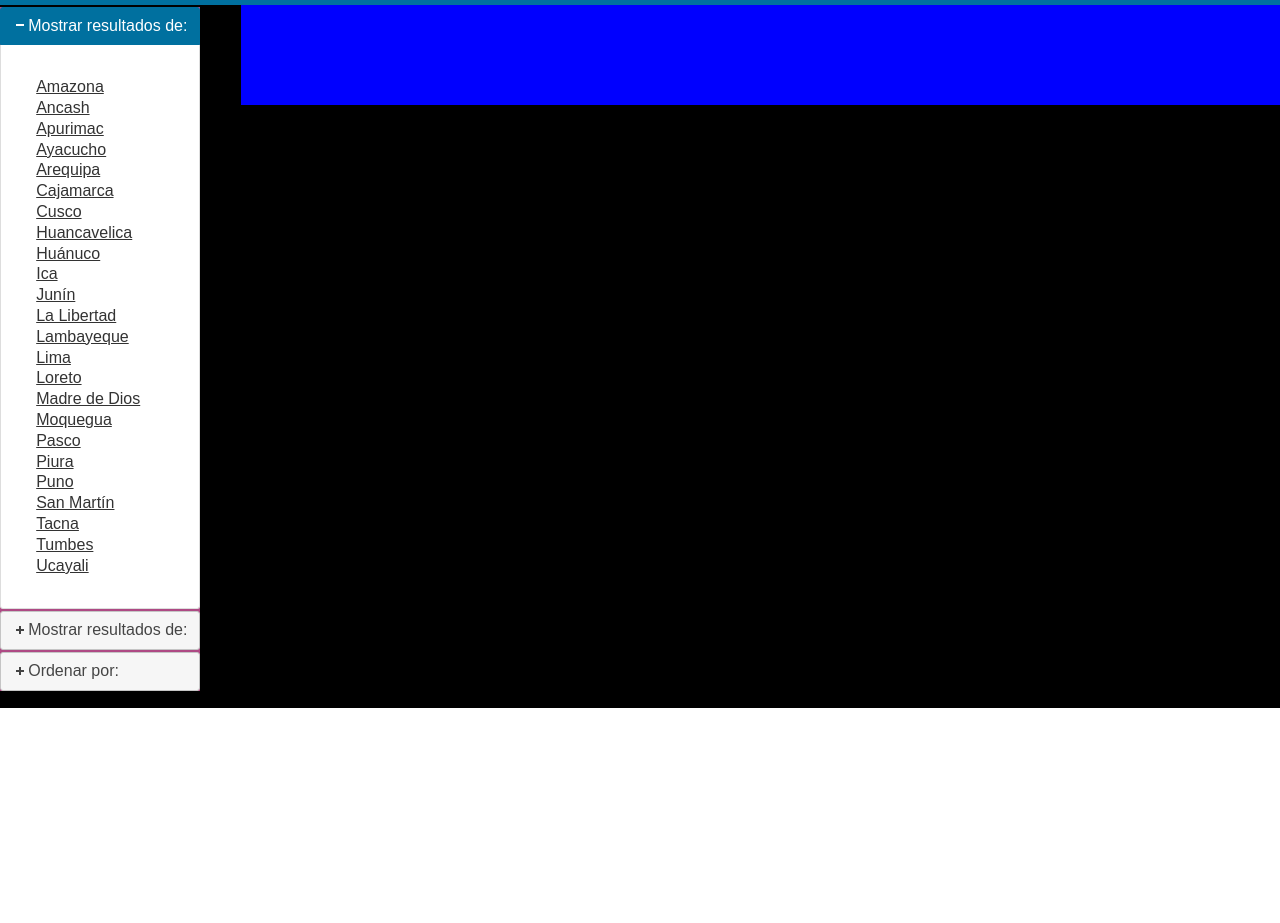
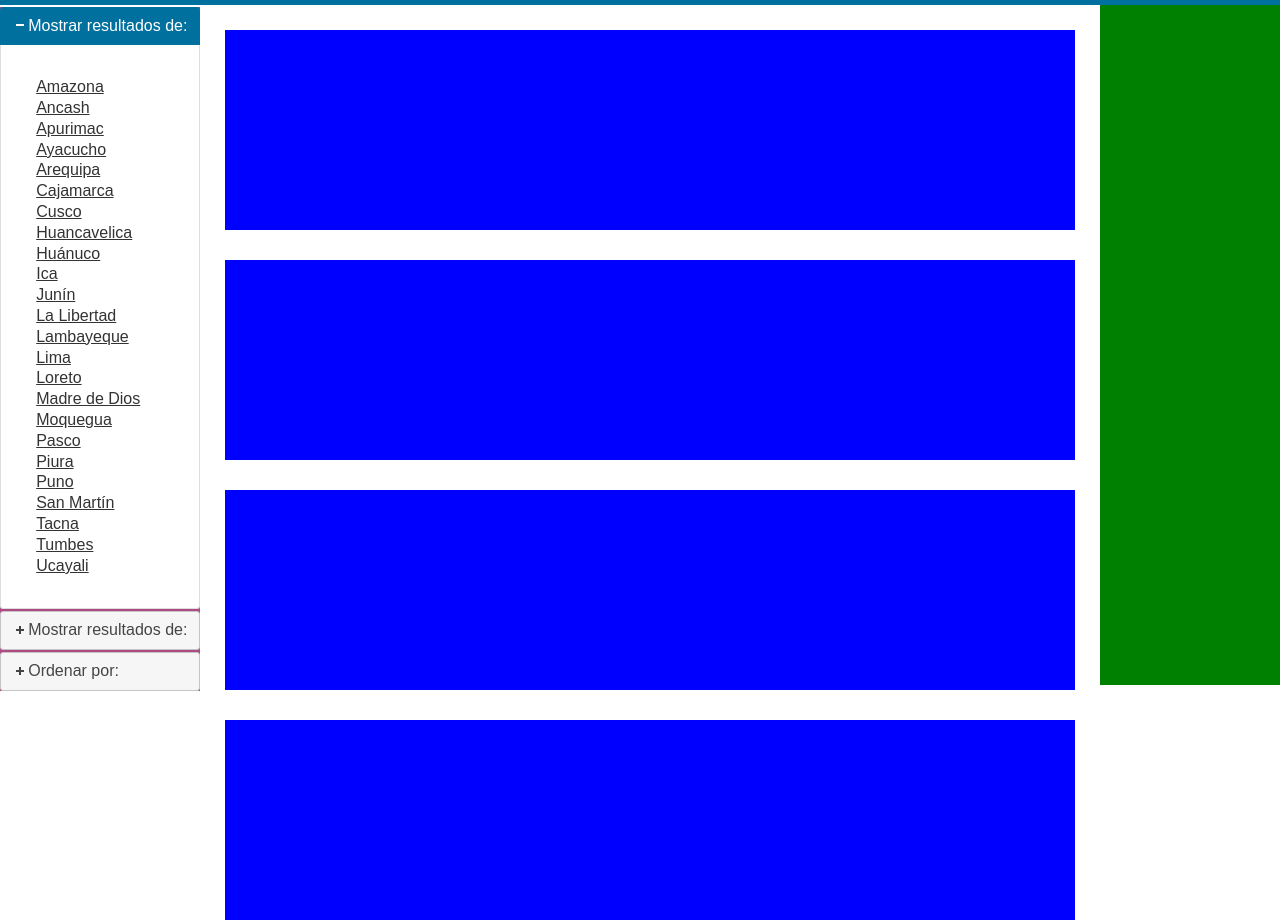
Before and after one commit to thesummitdevelopers/CarWave, a website: page resultados.html in a window 1280 px wide. Shown: the part 60-983 px from the top of the page. Before the commit the page ends 800 px from the top, so only its background shows below. Drawn offline with Linux system fonts and the light colour scheme; files whose address does not match are found by name.

Commit message:
Vista de listado de publicaciones (resultados.html) al 100%.

```diff
--- a/css/style_resultados.css
+++ b/css/style_resultados.css
@@ -1,9 +1,3 @@
-.general{
-  background-color: black;
-  width: 1366px;
-  height: 768px;
-}
-
 .barraNavegacion{
   padding-bottom: 5px;
 }
@@ -14,10 +8,17 @@
 }
 
 .listaPublicaciones{
-  width: 1125px;
-  height: 100px;
+  width: 850px;
+  height: 200px;
   background-color: blue;
   float: right;
+  margin: 25px 25px 5px 0;
+}
+
+.anuncios{
+  width: 266px;
+  height: 680px;
+  background-color: green;
 }
 
 #nav{
@@ -54,3 +55,21 @@ input{
 body{
   margin: auto;
 }
+
+div.general{
+  background-color: rgba(0,0,0,0);
+  width: 1366px;
+  height: auto;
+}
+
+div.panelIzquierdo{
+  float: left;
+  width: 1100px;
+  height: auto;
+}
+
+div.panelDerecho{
+  float: right;
+  width: 266px;
+  height: auto;
+}
--- a/resultados.html
+++ b/resultados.html
@@ -10,8 +10,9 @@
     <script type="text/javascript" src="scripts/resultados.js"></script>
   </head>
   <body>
+    <div class="general">
+
       <!-- Barra de navegación -->
-    <div class="general">
       <div id="nav">
         <div class="barraNavegacion">
           <a href="index.html"><img src="assets/img_login2.png" width="50px" heigth="50px"></a>
@@ -23,9 +24,18 @@
         </div>
       </div>
 
-      <div class="listaPublicaciones">
+      <div class="panelIzquierdo">
 
-      </div>
+        <div class="listaPublicaciones"></div>
+        <div class="listaPublicaciones"></div>
+        <div class="listaPublicaciones"></div>
+        <div class="listaPublicaciones"></div>
+        <div class="listaPublicaciones"></div>
+        <div class="listaPublicaciones"></div>
+        <div class="listaPublicaciones"></div>
+        <div class="listaPublicaciones"></div>
+        <div class="listaPublicaciones"></div>
+        <div class="listaPublicaciones"></div>
 
         <div class="acordeonFiltros">
           <div id="acordeon">
@@ -82,5 +92,13 @@
           </div>
         </div>
       </div>
+
+      <div class="panelDerecho">
+        <div class="anuncios">
+
+        </div>
+      </div>
+
+    </div>
   </body>
 </html>
```
Lines whose indentation alone changed are shown as unchanged.
